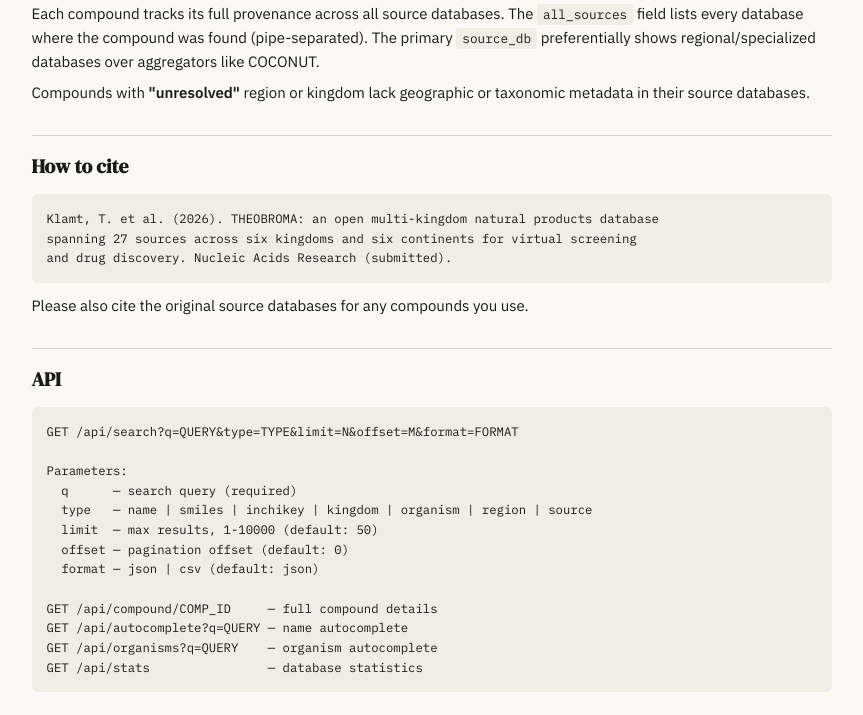
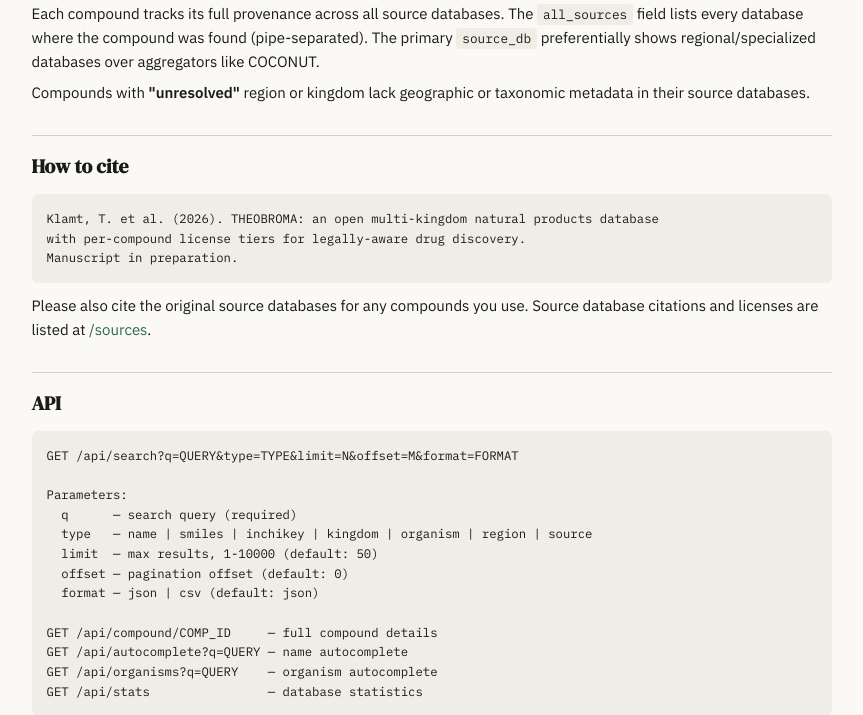
Before and after one commit to ThorKlm/theobroma, a Flask app: page /help in a window 1280 px wide. Shown: the part 1458-2173 px from the top of the page, without its empty margins (31-894 px from the left). Run offline with Flask 3, Linux system fonts and the light colour scheme; some libraries are stand-ins or nearby versions.

Commit message:
v28: citation fixed, sources link added

```diff
--- a/templates/help.html
+++ b/templates/help.html
@@ -31,9 +31,9 @@
     <p>Compounds with <strong>"unresolved"</strong> region or kingdom lack geographic or taxonomic metadata in their source databases.</p>
     <h2 id="cite">How to cite</h2>
     <pre>Klamt, T. et al. (2026). THEOBROMA: an open multi-kingdom natural products database
-spanning 27 sources across six kingdoms and six continents for virtual screening
-and drug discovery. Nucleic Acids Research (submitted).</pre>
-    <p>Please also cite the original source databases for any compounds you use.</p>
+with per-compound license tiers for legally-aware drug discovery.
+Manuscript in preparation.</pre>
+    <p>Please also cite the original source databases for any compounds you use. Source database citations and licenses are listed at <a href="/sources">/sources</a>.</p>
     <h2>API</h2>
     <pre>GET /api/search?q=QUERY&amp;type=TYPE&amp;limit=N&amp;offset=M&amp;format=FORMAT
 
```
